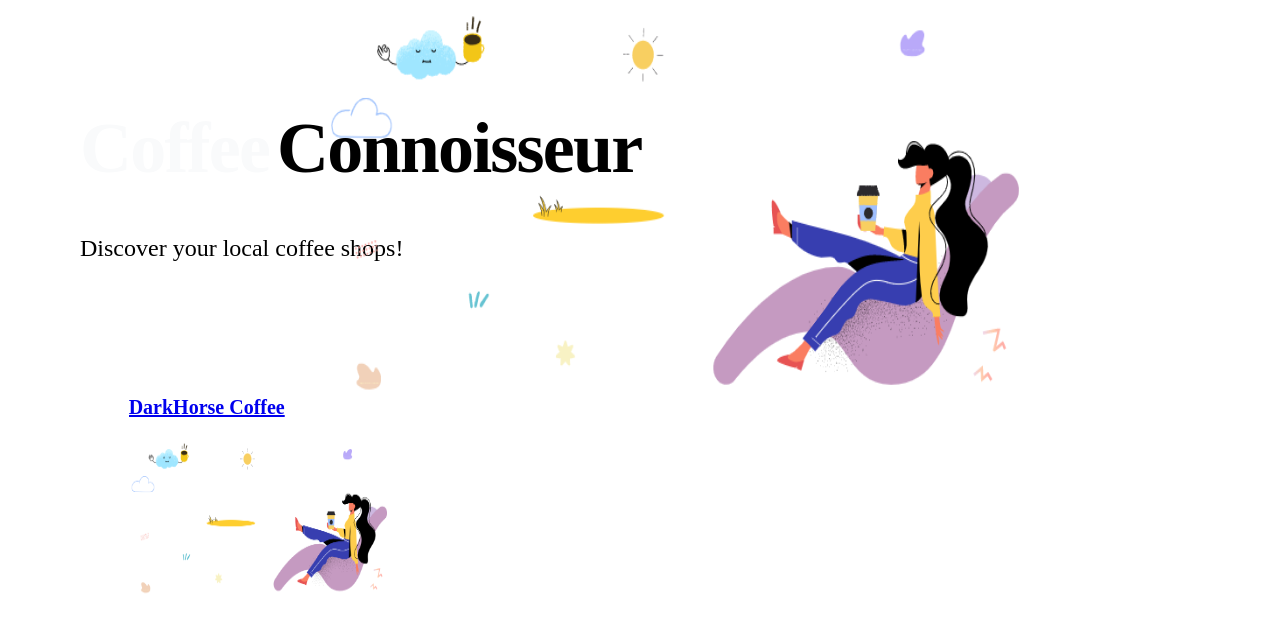
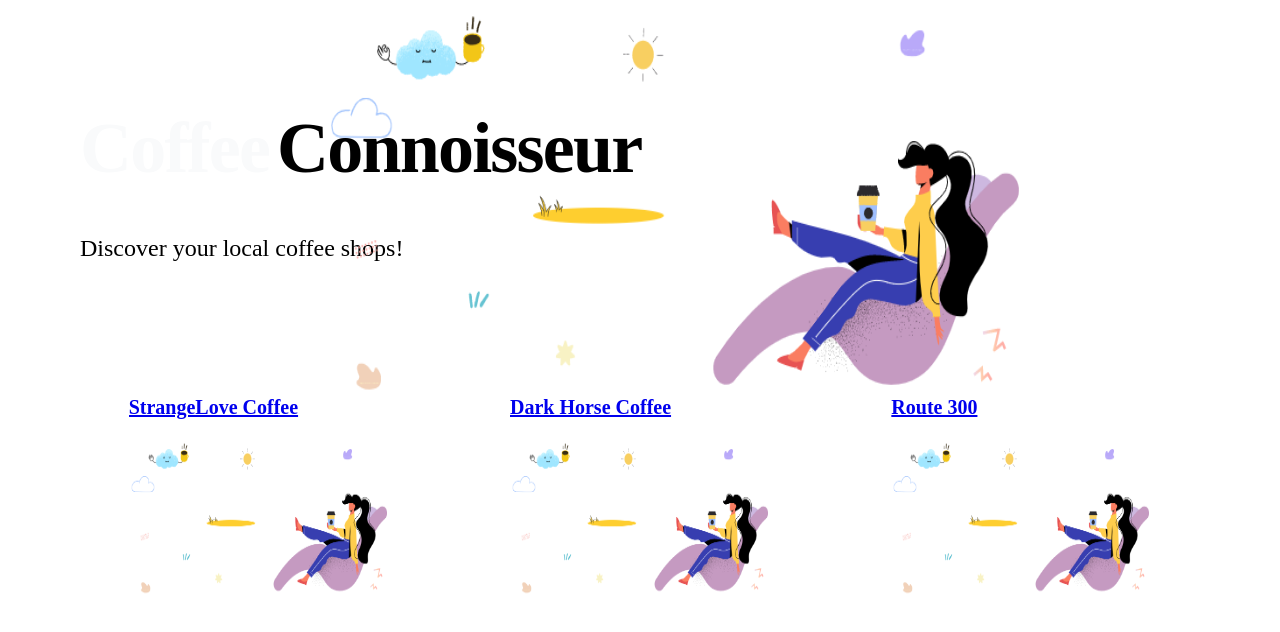
Before and after one commit to jeremysb1/coffeeapp, a Next.js app: page / in a window 1280 px wide. Shown: the top 632 px of the page. Built offline with nearby package versions, Linux system fonts and the light colour scheme.

Commit message:
added map function

```diff
--- a/pages/index.js
+++ b/pages/index.js
@@ -4,6 +4,8 @@ import styles from '../styles/Home.module.css';
 
 import Banner from "../components/banner";
 import Card from "../components/card";
+
+import coffeeStores from "../data/coffee-stores.json";
 
 export default function Home() {
 
@@ -23,12 +25,15 @@ export default function Home() {
           <Image src="/static/hero-image.png" width={700} height={400} alt="hero image" />
         </div>
         <div className={styles.cardLayout}>
-          <Card
-            name="DarkHorse Coffee"
-            imgUrl="/static/hero-image.png"
-            href="/coffee-store/darkhorse-coffee"
-            className={styles.card}
-          />
+          {coffeeStores.map(coffeeStore => {
+            return (<Card
+              name={coffeeStore.name}
+              imgUrl="/static/hero-image.png"
+              href="/coffee-store/darkhorse-coffee"
+              className={styles.card}
+              />
+            );
+          })}
         </div>
       </main>
     </div>
```
